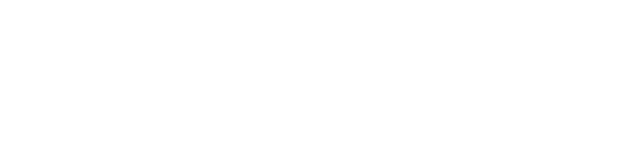
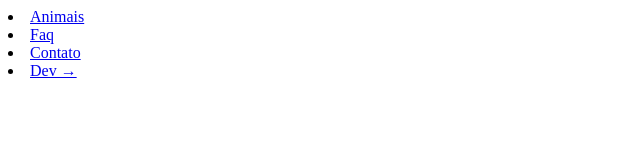
Before and after one commit to MarceloZanguettin/javascript_exercicio_html_css_projeto1, a plain HTML site: page index.html in a window 1280 px wide. Shown: the whole page, without its empty margins (0-640 px from the left). Drawn offline with Linux system fonts and the light colour scheme.

Commit message:
adicionado o menu da pagina incial

```diff
--- a/index.html
+++ b/index.html
@@ -9,6 +9,12 @@
 </head>
 
 <body>
+  <nav>
+    <li><a href="#animais">Animais</a></li>
+    <li><a href="#faq">Faq</a></li>
+    <li><a href="#contato">Contato</a></li>
+    <li><a href="https://www.origamid.com/">Dev →</a></li>
+  </nav>
 
   <script src="script.js"></script>
 </body>
```
